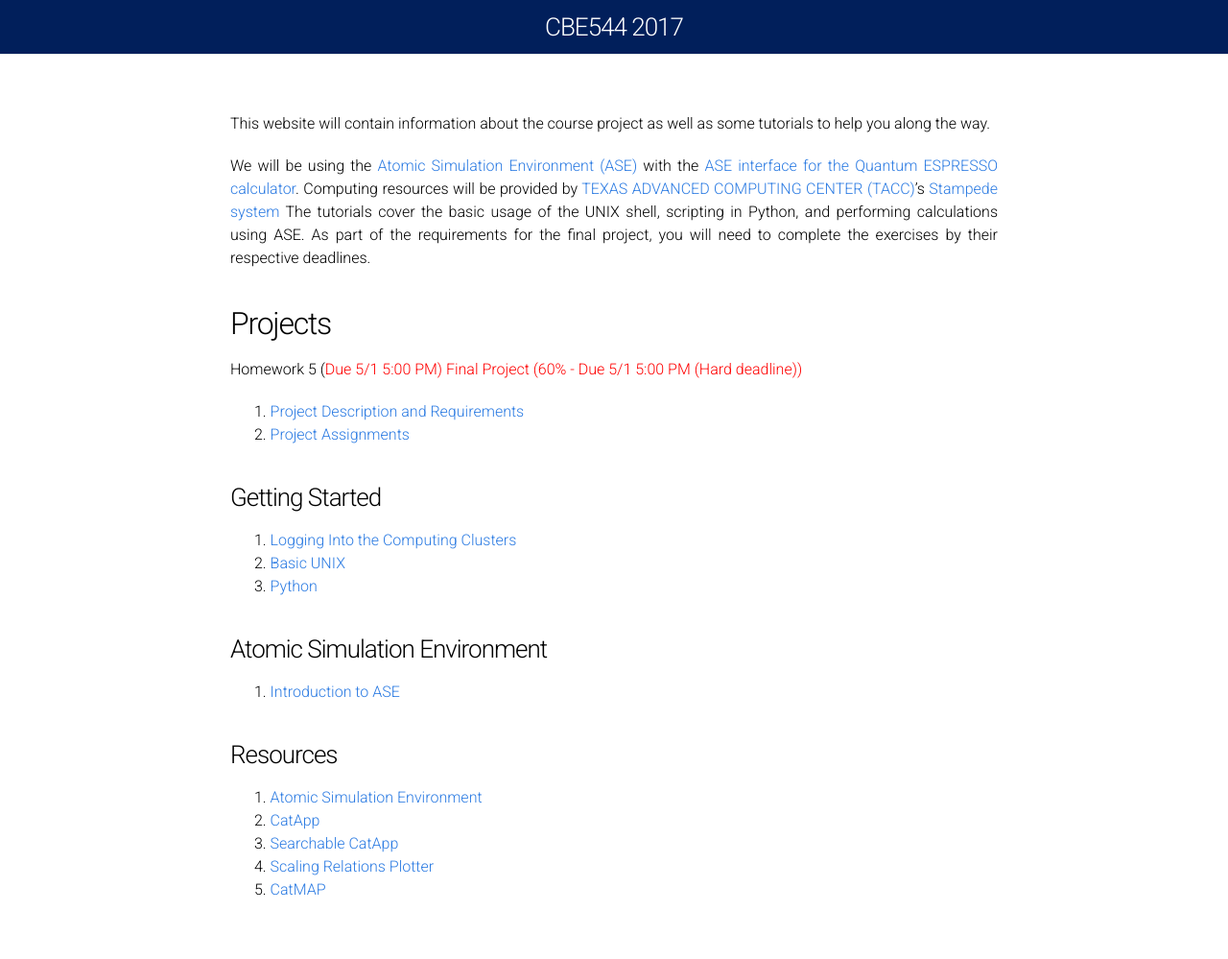
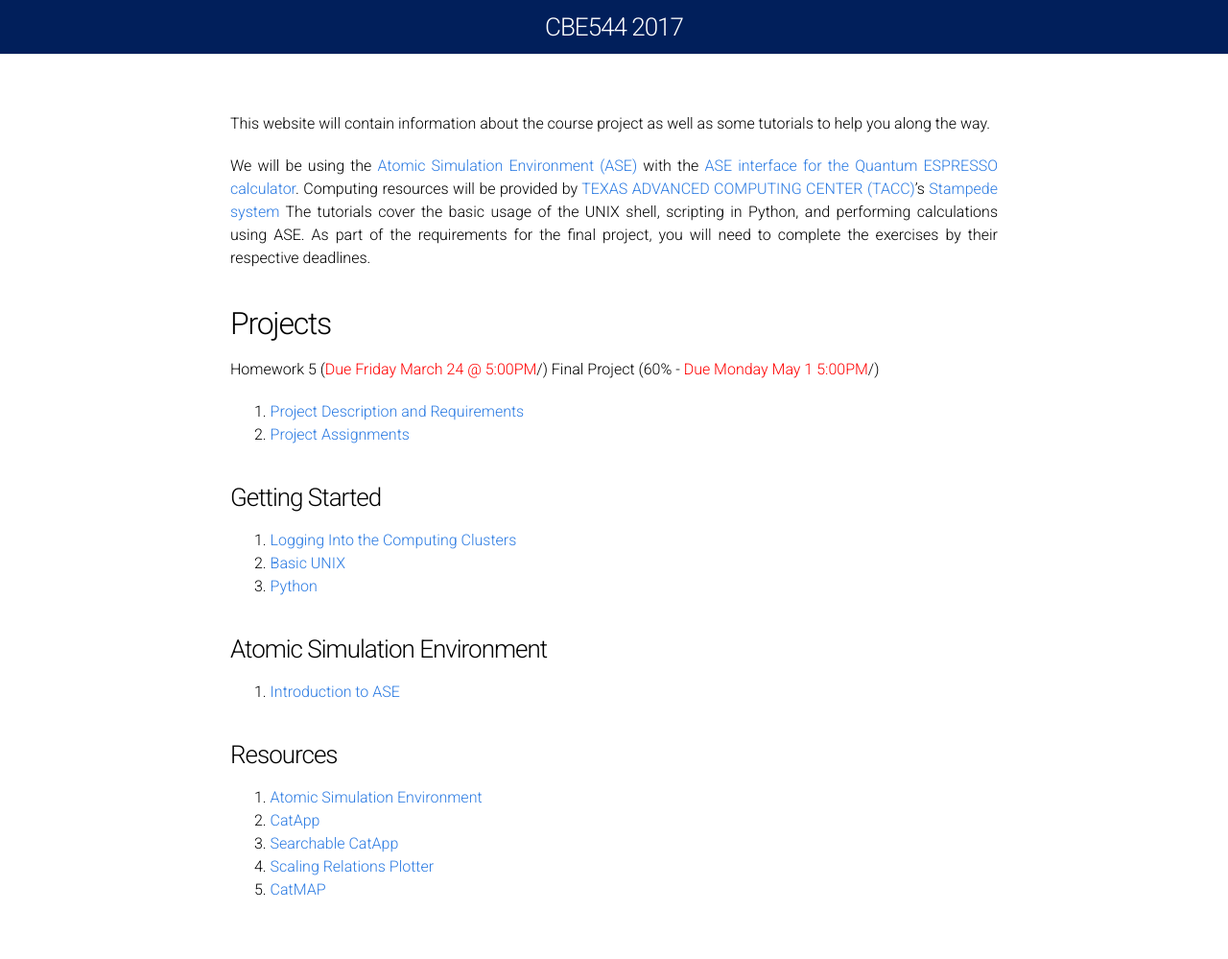
Before and after one commit to vojale/CBE544-2018.github.io, a Jekyll site: the page built from Index.md, in a window 1280 px wide. Shown: the whole page at 96% size. Built offline with Jekyll 4.4.1, drawn with Linux system fonts in a browser that asks for light colours.

Commit message:
Update Index.md

```diff
--- a/Index.md
+++ b/Index.md
@@ -9,8 +9,8 @@ This website will contain information about the course project as well as some t
 We will be using the [Atomic Simulation Environment (ASE)](https://wiki.fysik.dtu.dk/ase/) with the [ASE interface for the Quantum ESPRESSO calculator](http://github.com/vossjo/ase-espresso). Computing resources will be provided by [TEXAS ADVANCED COMPUTING CENTER (TACC)](https://www.tacc.utexas.edu)'s [Stampede system](https://portal.tacc.utexas.edu/user-guides/stampede) The tutorials cover the basic usage of the UNIX shell, scripting in Python, and performing calculations using ASE. As part of the requirements for the final project, you will need to complete the exercises by their respective deadlines.
 
 ## Projects ##
-Homework 5 (<font color="red">Due 5/1 5:00 PM)
-Final Project (60% - <font color="red">Due 5/1 5:00 PM (Hard deadline)</font>)
+Homework 5 (<font color="red">Due Friday March 24 @ 5:00PM</font>/)
+Final Project (60% - <font color="red">Due Monday May 1 5:00PM</font>/)
 
 1. [Project Description and Requirements](Project/)
 2. [Project Assignments](Project_Assignments/)
```
